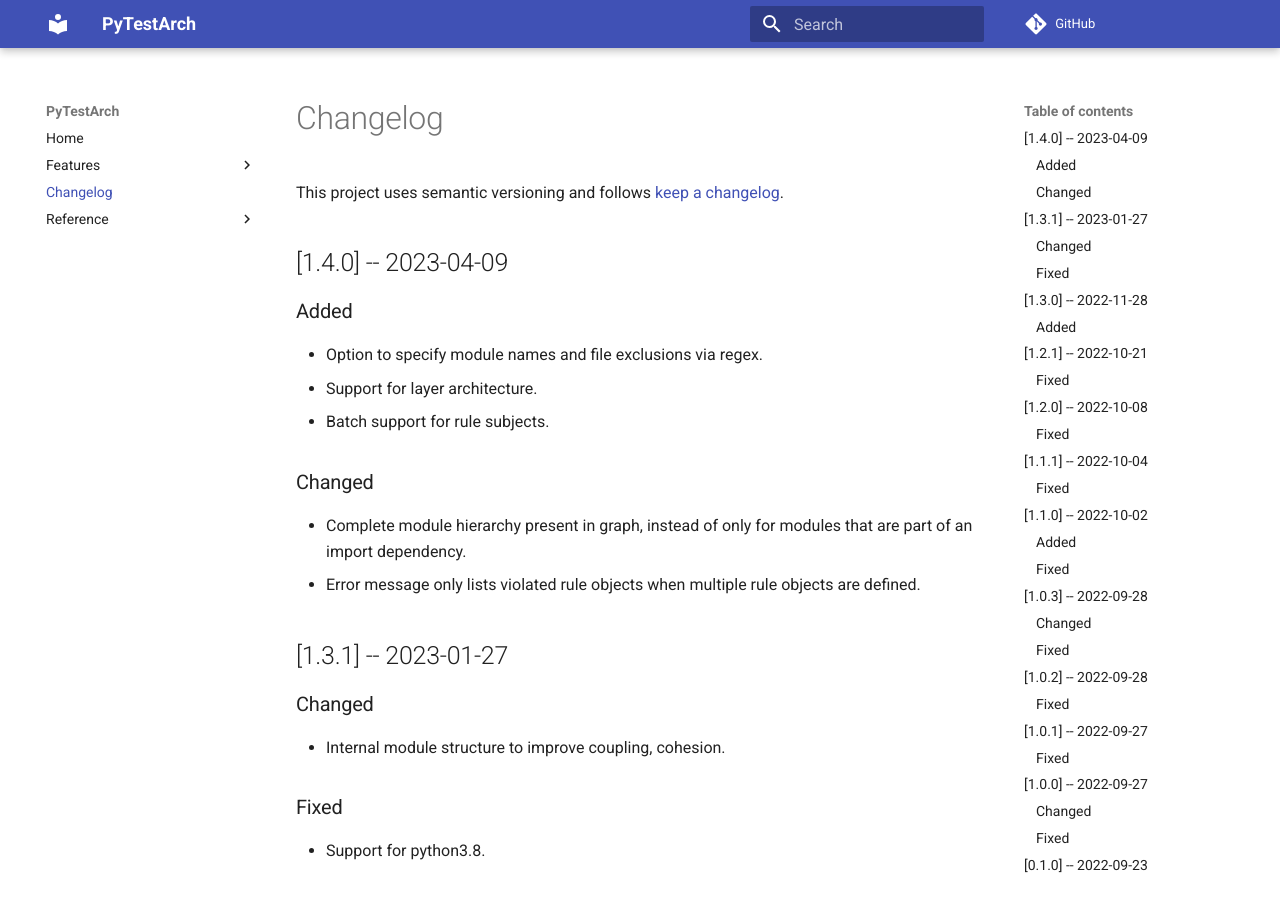
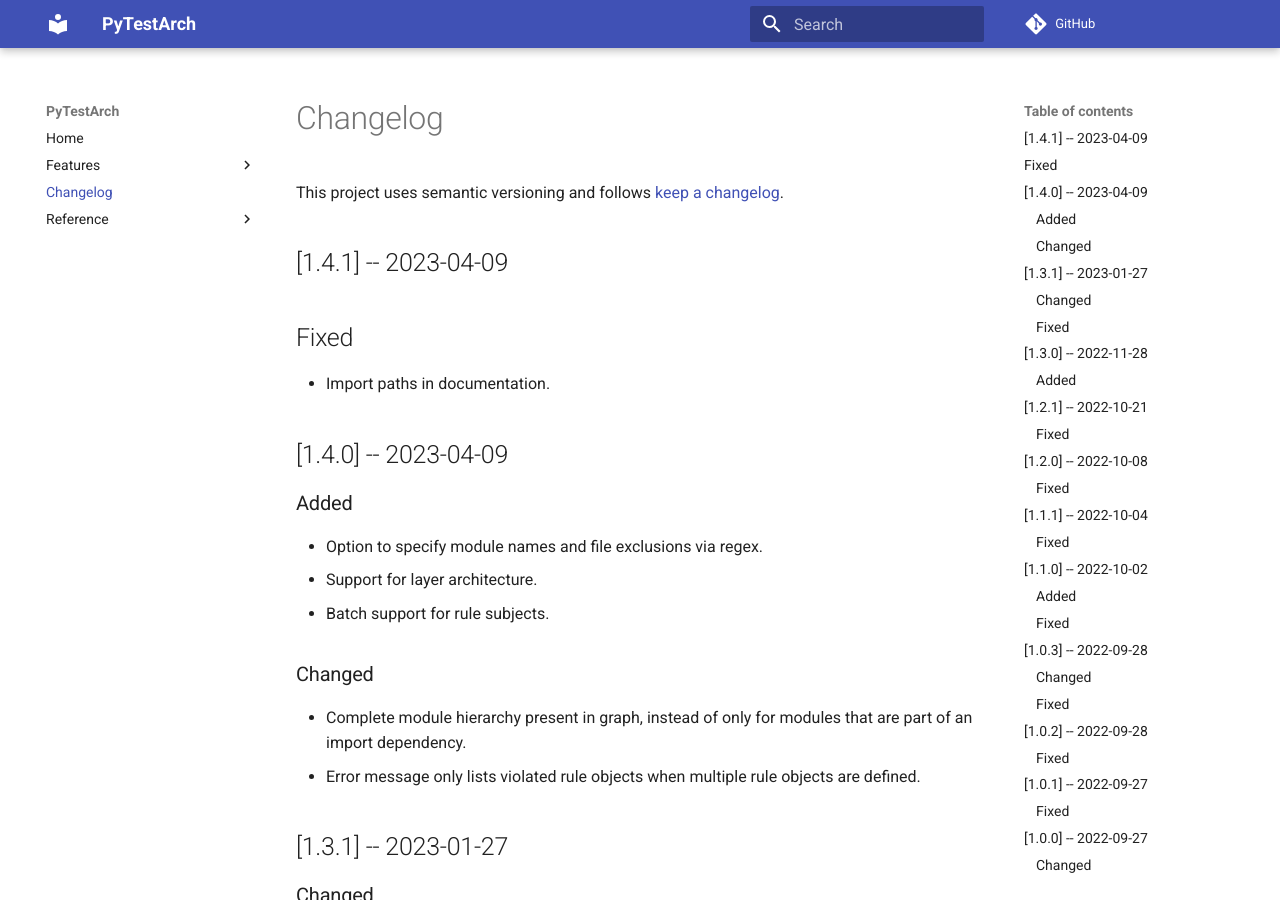
Before and after one commit to zyskarch/pytestarch, an MkDocs documentation site: the page built from docs/changelog.md, in a window 1280 px wide and 900 px high. Built offline with MkDocs 1.6.1 and Material for MkDocs 9.7.7, drawn with Linux system fonts in a browser that asks for light colours; comment, search, counter and statistics services are not loaded.

Commit message:
Docs: Fix import paths.

```diff
--- a/docs/changelog.md
+++ b/docs/changelog.md
@@ -2,6 +2,10 @@
 
 This project uses semantic versioning and follows [keep a changelog](https://keepachangelog.com).
 
+
+## [1.4.1] -- 2023-04-09
+## Fixed
+- Import paths in documentation.
 
 ## [1.4.0] -- 2023-04-09
 ### Added
--- a/pyproject.toml
+++ b/pyproject.toml
@@ -1,6 +1,6 @@
 [tool.poetry]
 name = "PyTestArch"
-version = "1.4.0"
+version = "1.4.1"
 description = "Test framework for software architecture based on imports between modules"
 authors = ["zyskarch <zyskarch@gmail.com>"]
 maintainers = ["zyskarch <zyskarch@gmail.com>"]
```
Also changed, not shown: README.md (+2 -2 lines), docs/features/general.md (+1 -1 lines), docs/index.md (+2 -2 lines).
